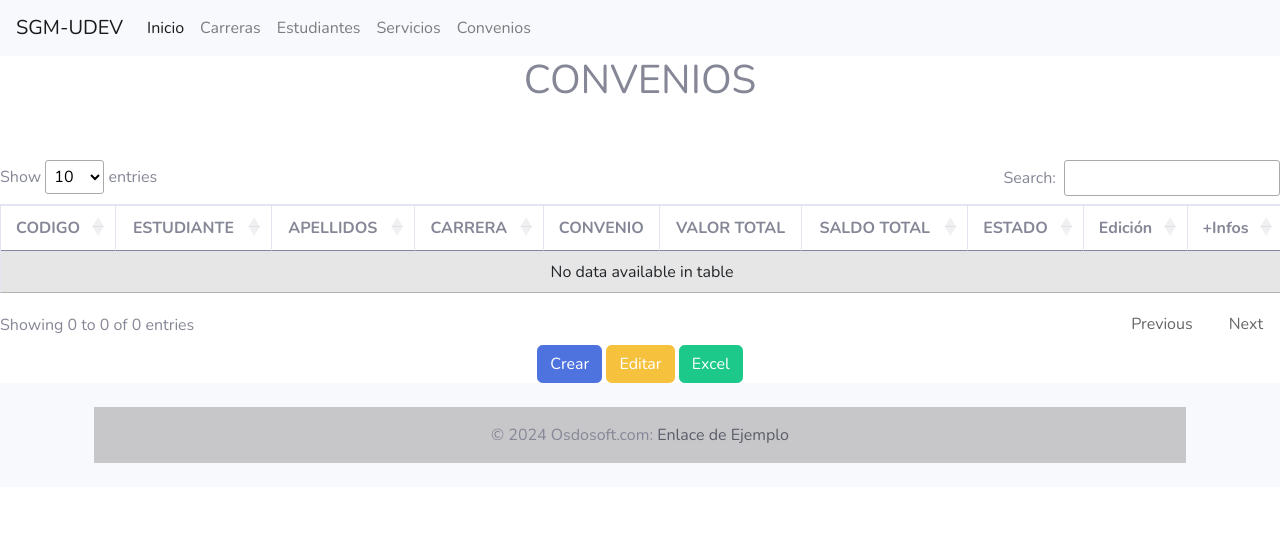
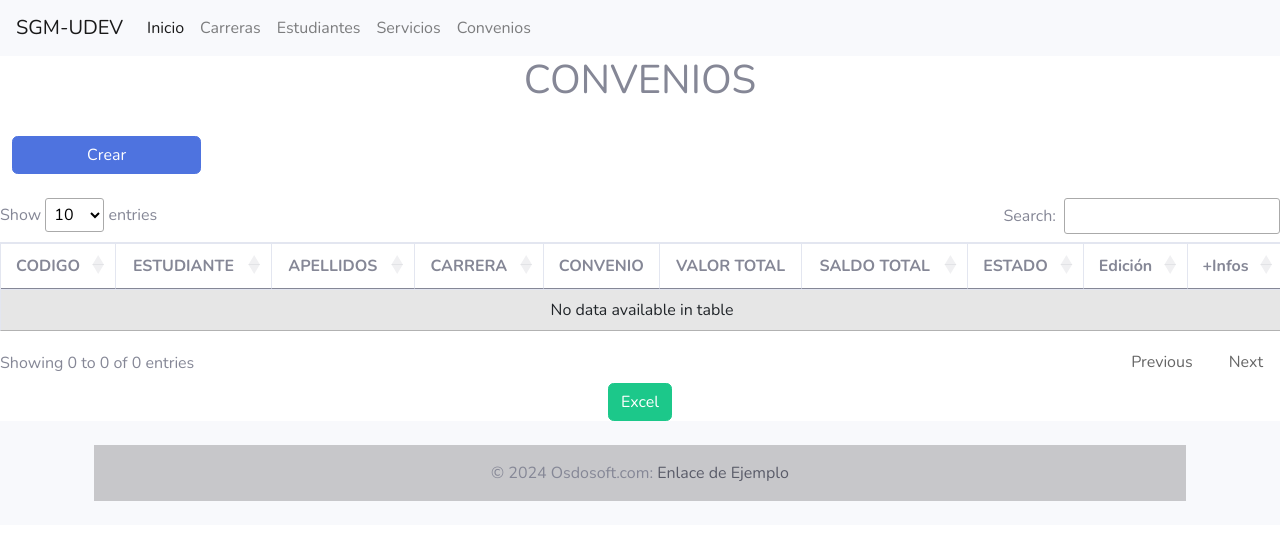
Before and after one commit to osdo1987/udevSoftContable, a PHP site: page /Convenios/Convenios.view.php in a window 1280 px wide. Shown: the top 540 px of the page. Run offline with PHP 8.4, Linux system fonts and the light colour scheme; data that the repository does not hold is empty; some libraries are stand-ins or nearby versions.

Commit message:
cambio lugar boton

```diff
--- a/Convenios/Convenios.datos.php
+++ b/Convenios/Convenios.datos.php
@@ -9,7 +9,7 @@ if ($conexion) {
         FROM estudiantes
         INNER JOIN convenio ON estudiantes.codigo_estudiante = convenio.codigo_estudiante
         WHERE convenio.codigo_convenio = 10 ";*/
-        $query = "SELECT estudiantes.codigo_estudiante, estudiantes.nombre_estudiante, estudiantes.apellidos_estudiante, estudiantes.fecha_nacimiento_estudiante, servicios.codigo_servicio, servicios.descripcion_servicio
+        $query = "SELECT estudiantes.codigo_estudiante, estudiantes.nombre_estudiante, estudiantes.apellidos_estudiante, estudiantes.fecha_nacimiento_estudiante, estudiantes.imagen, servicios.codigo_servicio, servicios.descripcion_servicio
         FROM convenio
         INNER JOIN estudiantes
         ON convenio.codigo_estudiante = estudiantes.codigo_estudiante
@@ -63,6 +63,7 @@ mysqli_close($conexion);*/
             $apellidos_est = $row['apellidos_estudiante'];
             $fecha_naci_est = $row['fecha_nacimiento_estudiante'];
             $carrera_est= $row['descripcion_servicio'];
+            $imagen_est= $row['imagen'];
 
         }
     } catch (PDOException $e) {
--- a/Convenios/Convenios.view.php
+++ b/Convenios/Convenios.view.php
@@ -1,4 +1,4 @@
-<?php include("./Convenios.datos.php");?>
+<?php include("./Convenios.datos.php"); ?>
 
 <!DOCTYPE html>
 <html lang="en">
@@ -22,6 +22,14 @@
   <h1 class="text-center">CONVENIOS</h1>
 
   <br>
+  <div class="col-md-2">
+  <div class="text-end w-100">
+    <button type="button" class="btn btn-primary btn-block" data-bs-toggle="modal" data-bs-target="#modalCrearConvenio" id="botonCrear">
+      Crear
+    </button>
+  </div>
+</div>
+
   <br>
   <div class="table-responsive">
     <table id="datos_convenios" class="table table-bordered table-striped">
@@ -47,12 +55,10 @@
   </div>
   <div class="text-center">
 
-    <button type="button" class="btn btn-primary" data-bs-toggle="modal" data-bs-target="#modalCrearConvenio" id="botonCrear">
-      Crear
-    </button>
-    <button type="button" class="btn btn-warning" data-bs-toggle="modal" data-bs-target="#modalEditarConvenio" id="botonEditar">
+
+    <!--  <button type="button" class="btn btn-warning" data-bs-toggle="modal" data-bs-target="#modalEditarConvenio" id="botonEditar">
       Editar
-    </button>
+    </button>-->
     <button type="button" class="btn btn-success" data-bs-toggle="modal" data-bs-target="#modalExcelConveni" id="botonExcel">
       Excel
     </button>
@@ -194,13 +200,13 @@
 
                 </div>
                 <div class="col-md-6 text-end">
-                  <img src="" alt="Imagen del estudiante" id="imagen" class="img-fluid">
+                  <img src="../img/467626012.png" alt="Imagen del estudiante" id="imagen" class="img-fluid" height="70%" width="70%">
                 </div>
               </div>
               <div class="row">
                 <div class="col-md-12">
                   <label for="nombre_estudiante">Nombre estudiante</label>
-                  <input type="text" name="nombre_estudiante" id="nombre_estudiante" class="form-control"value="<?php echo $nombre_est ?>" readonly>
+                  <input type="text" name="nombre_estudiante" id="nombre_estudiante" class="form-control" value="<?php echo $nombre_est ?>" readonly>
 
                 </div>
               </div>
@@ -219,7 +225,7 @@
                   <div class="row">
                     <div class="col-md-12">
                       <label for="carrera_estudiante">Carrera</label>
-                      <input type="text" name="carrera_estudiante" id="carrera_estudiante" class="form-control" value="<?php echo $carrera_est ?>" readonly >
+                      <input type="text" name="carrera_estudiante" id="carrera_estudiante" class="form-control" value="<?php echo $carrera_est ?>" readonly>
                       <br>
                     </div>
                   </div>
@@ -438,19 +444,19 @@
 
               });
 
-              $(document).on('click', '.info', function(){
-                var codigo_fk_estudiante=$(this).attr("id");
+              $(document).on('click', '.info', function() {
+                var codigo_fk_estudiante = $(this).attr("id");
                 $('#codigo_estudiante').val(codigo_fk_estudiante);
                 $.ajax({
-                  url:"Convenios.Table.php",
+                  url: "Convenios.Table.php",
                   method: "POST",
-                  data:{
-                    codigo_estudiante:codigo_fk_estudiante,
+                  data: {
+                    codigo_estudiante: codigo_fk_estudiante,
                     operacion: 'obtener_estudiante'
 
                   },
-                  dataType:"json",
-                  success: function(data){
+                  dataType: "json",
+                  success: function(data) {
 
                     $('#modalInfoEstudiante').modal('show');
                     $('#codigo_estudiant').val(data.codigo_estudiante);
@@ -472,8 +478,7 @@
 
 
                 })
-              }
-            )
+              })
 
               $(document).on('click', '.editar', function() {
                 //$("#botonEditar").click(function(){
```
Lines whose indentation alone changed are shown as unchanged.
